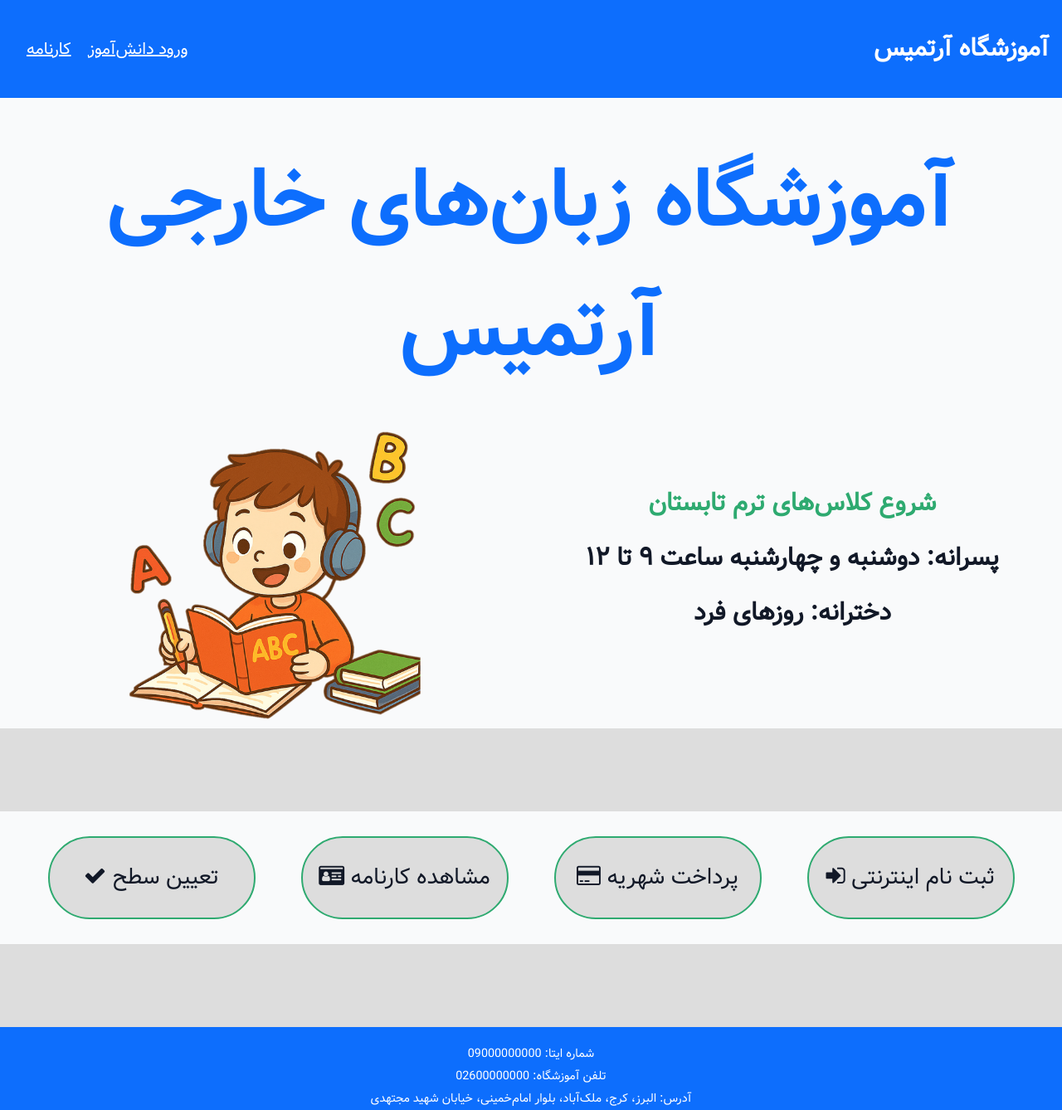
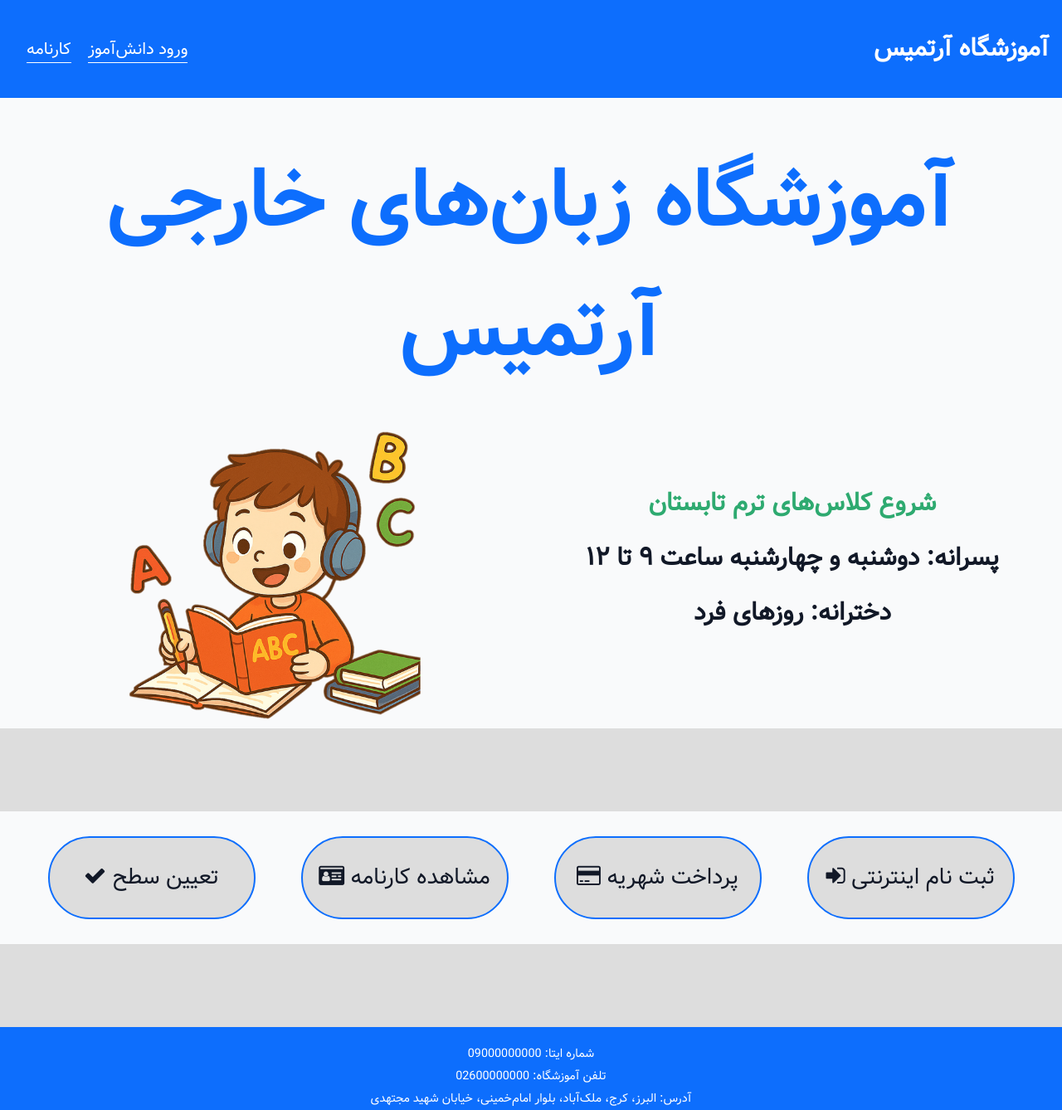
Before and after one commit to ilia-nk/Artemis-Institute, a plain HTML site: page Landing/landing.html in a window 1280 px wide. Shown: the whole page at 83% size. Drawn offline with Linux system fonts and the light colour scheme.

Commit message:
Minor Improvements on Landing

```diff
--- a/Landing/Styles/landing.css
+++ b/Landing/Styles/landing.css
@@ -62,7 +62,7 @@ header {
       margin-left: 1rem;
       text-decoration: none;
       font-size: clamp(7px, 10vw, 20px);
-      text-decoration: underline;
+      border-bottom: 1px solid #ffffff;
     }
 
     @media(max-width:540px)
@@ -317,7 +317,7 @@ header {
     gap: 40px;
     margin: auto;
     background-color: #DDDDDD;
-    border: 2px solid #2eaa70;
+    border: 2px solid #0d6efd;
     font-size: 27px;
     text-align: center;
     cursor: pointer;
```
